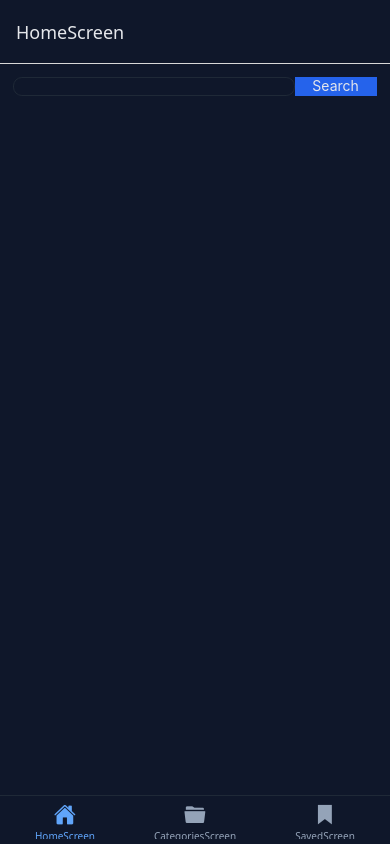
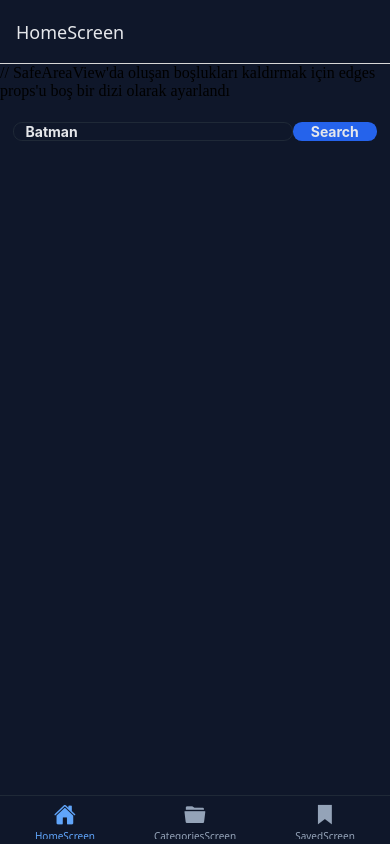
Before and after one commit to beytullahatasoy/react_native_learning, a React Native app in the folder 9.movie-app/: screen /HomeScreen in a window 390 px wide. Built offline with nearby package versions, Linux system fonts and the light colour scheme.

Commit message:
movie app

```diff
--- a/9.movie-app/src/screens/HomeScreen.tsx
+++ b/9.movie-app/src/screens/HomeScreen.tsx
@@ -2,13 +2,30 @@ import { Pressable, StyleSheet, TextInput, View, Text } from "react-native";
 import { SafeAreaView } from "react-native-safe-area-context";
 import colors from "../themes/colors";
 import { s } from "react-native-size-matters";
+import { useState } from "react";
 
 const HomeScreen = () => {
+  const [query, setQuery] = useState("Batman");
+
+  const onSubmit = () => {
+    console.log("Search submitted:", query);
+  };
+
   return (
-    <SafeAreaView style={styles.container}>
+    <SafeAreaView style={styles.container} edges={[]}>
+      {" "}
+      // SafeAreaView'da oluşan boşlukları kaldırmak için edges props'u boş bir
+      dizi olarak ayarlandı
       <View style={styles.searchContainer}>
-        <TextInput style={styles.searchInput} />
-        <Pressable style={styles.searchButton}>
+        <TextInput
+          value={query}
+          style={styles.searchInput}
+          onChangeText={setQuery}
+          placeholder="Search (e.g., Batman, Spiderman)"
+          placeholderTextColor={colors.inactiveColor}
+          returnKeyType="search"
+        />
+        <Pressable onPress={onSubmit} style={styles.searchButton}>
           <Text style={styles.searchButtonText}>Search</Text>
         </Pressable>
       </View>
@@ -34,14 +51,18 @@ const styles = StyleSheet.create({
     borderColor: colors.borderColor,
     color: colors.textColor,
     backgroundColor: colors.backgroundColor,
+    paddingHorizontal: s(10),
     borderRadius: s(8),
-    paddingHorizontal: s(10),
+    fontWeight: 700,
   },
   searchButton: {
     backgroundColor: colors.buttonColor,
     paddingHorizontal: s(16),
+    borderRadius: s(8),
+    justifyContent: "center",
   },
   searchButtonText: {
     color: colors.textColor,
+    fontWeight: 700,
   },
 });
```
